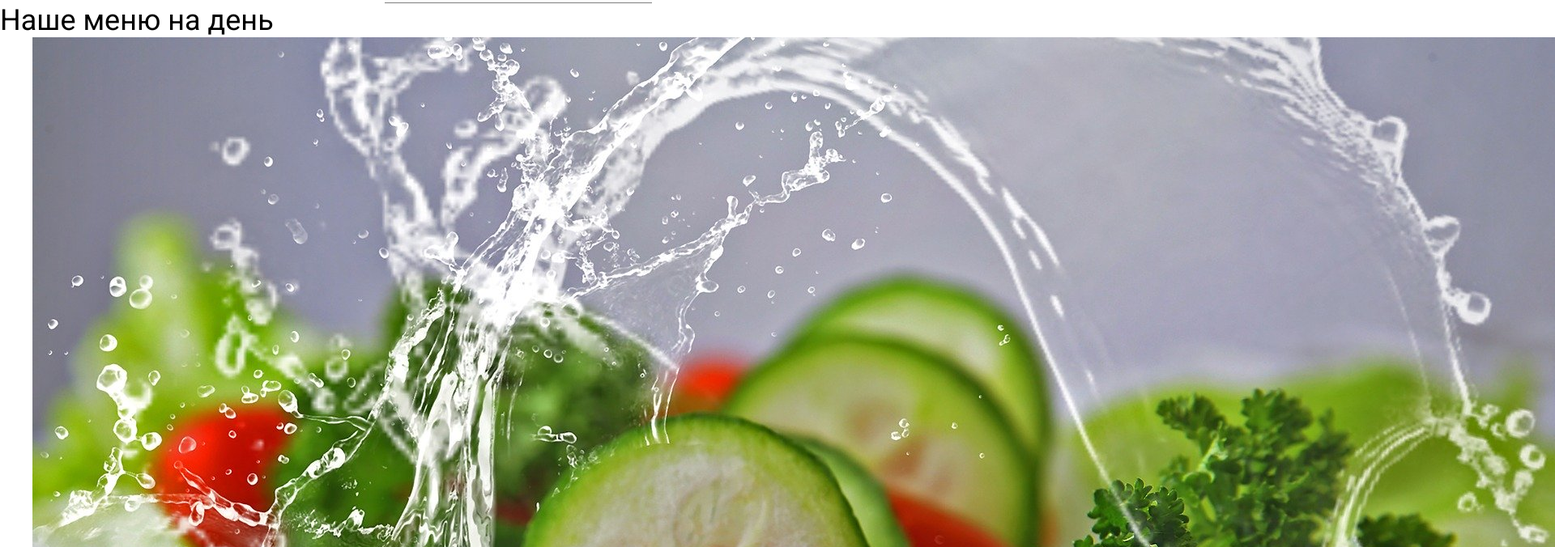
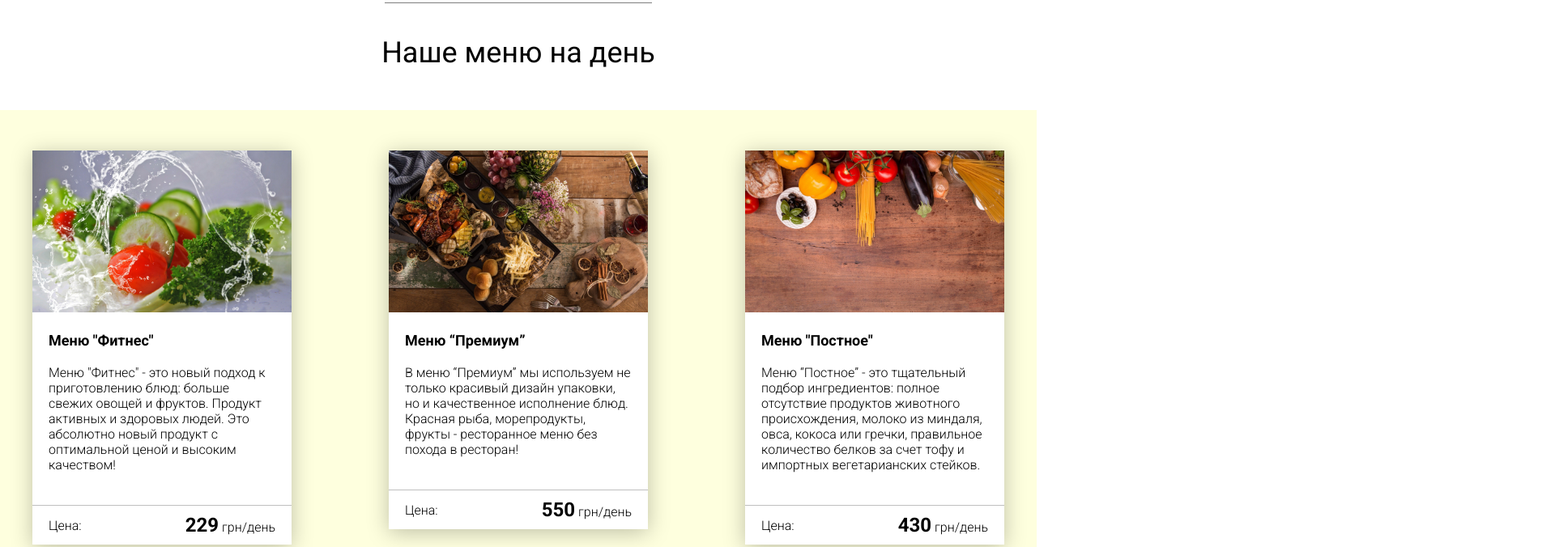
Before and after one commit to Stawr90/p_Food, a plain HTML site: page index.html in a window 1280 px wide. Shown: the part 2226-2902 px from the top of the page at 81% size, 1920 px wide, since content can reach past the window. Drawn offline with Linux system fonts and the light colour scheme.

Commit message:
food_menu

```diff
--- /dev/null
+++ b/scss/blocks/menu/_menu.scss
@@ -0,0 +1,56 @@
+.menu {
+    padding: 40px 0 50px 0;
+    .container {
+        display: flex;
+        justify-content: space-between;
+        align-items: flex-start;
+    }
+    .title {
+        text-align: center;
+    }
+    &__field {
+        margin-top: 50px;
+        padding: 50px 0;
+        width: 100%;
+        background: rgba(249, 254, 126, 0.25);
+    }
+    &__item {
+        width: 320px;
+        min-height: 450px;
+        background: #FFFFFF;
+        box-shadow: 0px 4px 25px rgba(0, 0, 0, 0.25);
+        font-size: 16px;
+        font-weight: 300;
+        img {
+            width: 100%;
+            height: 200px;
+            object-fit: cover;
+        }
+        &-subtitle {
+            font-weight: bold;
+            font-size: 18px;
+            padding: 0 20px;
+            margin-top: 20px;
+        }
+        &-descr {
+            margin-top: 20px;
+            padding: 0 20px;
+        }
+        &-divider {
+            width: 100%;
+            height: 1px;
+            background-color: rgba(0, 0, 0, 0.25);
+            margin-top: 40px;
+        }
+        &-price {
+            display: flex;
+            justify-content: space-between;
+            align-items: center;
+            padding: 10px 20px;
+            span {
+                font-size: 24px;
+                font-weight: bold;
+            }
+        }
+    }
+}
--- a/scss/style.scss
+++ b/scss/style.scss
@@ -7,3 +7,4 @@
 @import './blocks/preview/preview';
 @import './blocks/offer/offer';
 @import './blocks/calculating/calculating';
+@import './blocks/menu/menu';
```
Also changed, not shown: css/style.css, css/style.min.css.
